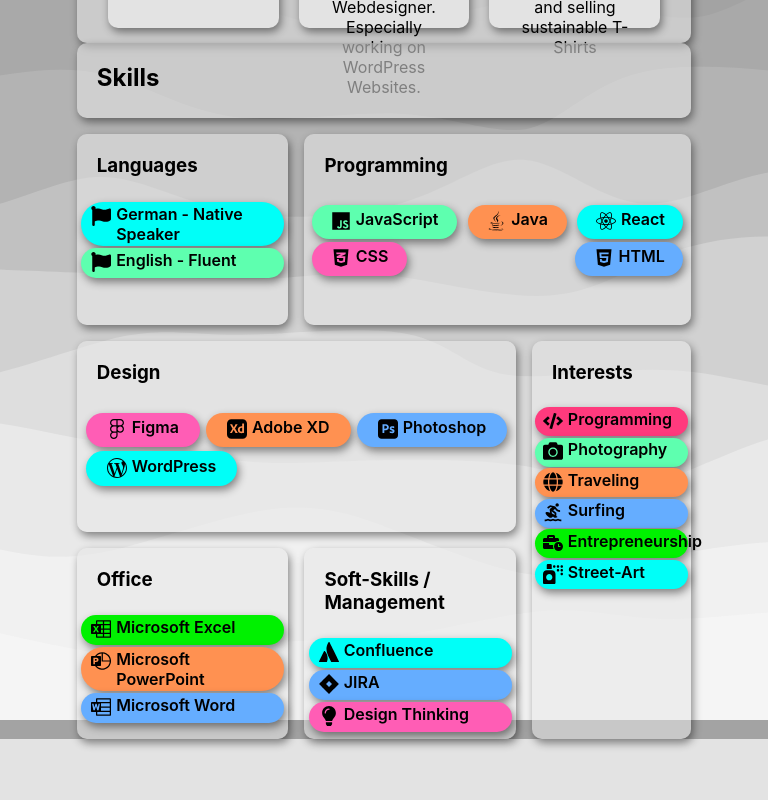
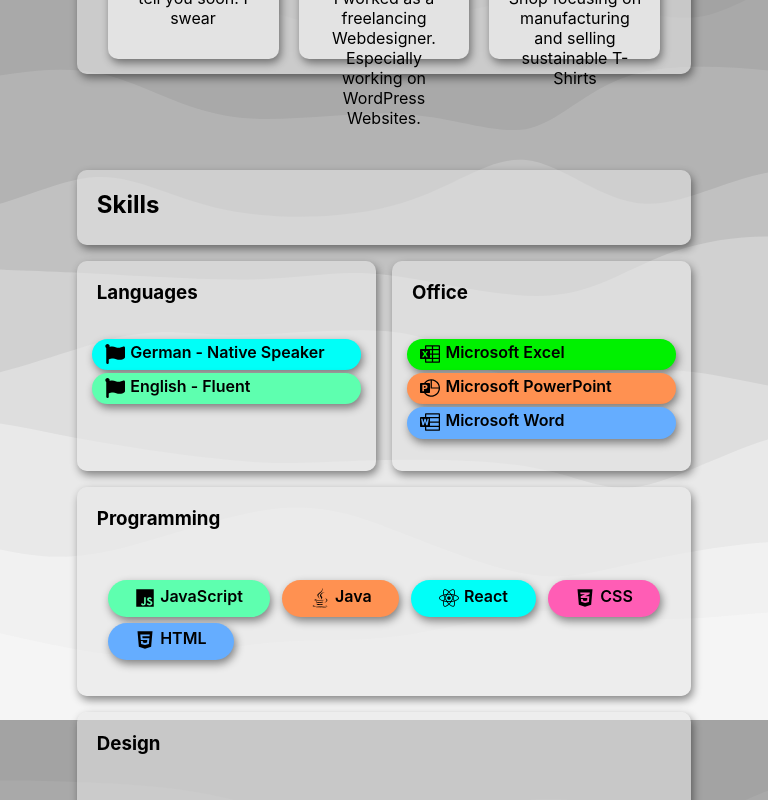
Before and after one commit to liamskydamien/me, a React (Create React App) app: page / in a window 768 px wide. Shown: the part 1680-2480 px from the top of the page. Built offline with nearby package versions, Linux system fonts and the light colour scheme.

Commit message:
mobile optimisation

```diff
--- a/src/App.css
+++ b/src/App.css
@@ -26,6 +26,7 @@
     display: grid;
     grid-template-rows: [header]75px [slider]35rem 1fr;
     grid-template-columns: 1fr;
+    margin-bottom: 5%;
   }
   .Header {
     grid-area: 1 / 1 / 2 / 2;
--- a/src/App.js
+++ b/src/App.js
@@ -9,6 +9,7 @@
 import Skills from "./Components/Skills/Skills";
 import Footer from "./Components/Footer/Footer";
 import Experience from "./Components/Content/Experience";
+import Skill from "./Components/Skills/Skill";
 
 function App() {
     const defaultDark = window.matchMedia('(prefers-color-scheme: dark)').matches;
@@ -36,9 +37,7 @@
                         </Card>
                     </div>
                     <Experience className="experiences" theme={theme}/>
-                    <div className="Skills">
-                        <Skills/>
-                    </div>
+                    <Skills/>
                     <div className="Projects">
                     </div>
                 </div>
--- a/src/Components/Skills/Skills.module.css
+++ b/src/Components/Skills/Skills.module.css
@@ -1,17 +1,84 @@
-.layout{
-    display: grid;
-    grid-template-rows: [header] 75px 1fr 1fr 1fr;
-    grid-template-columns: 1fr 1fr 1fr;
-    grid-gap: 1rem;
-    /*margin: 1rem 0;*/
+
+@media (min-width: 768px) {
+    .layout{
+        display: grid;
+        grid-template-rows: [header] 75px 1fr 1fr 1fr;
+        grid-template-columns: 1fr 1fr 1fr;
+        grid-gap: 1rem;
+        margin: 1rem 0;
+    }
+
+
+    .header{
+        grid-row: header;
+        grid-column: 1 / 4;
+    }
+
+    .languages{
+        grid-row: 2;
+        grid-column: 1;
+    }
+
+    .programming{
+        grid-row: 2;
+        grid-column: 2 / 4;
+    }
+
+    .design{
+        grid-row: 3;
+        grid-column: 1 / 3;
+    }
+
+    .hobbies{
+        grid-row: 3 / 5;
+        grid-column: 3;
+    }
+
+    .communication{
+        grid-row: 4;
+        grid-column: 1;
+    }
+
+    .management{
+        grid-row: 4;
+        grid-column: 2;
+    }
 }
 
-@media (max-width: 768px) {
+/*.layout{*/
+/*    display: grid;*/
+/*    grid-template-rows: [header] 75px 1fr 1fr 1fr;*/
+/*    grid-template-columns: 1fr 1fr 1fr;*/
+/*    grid-gap: 1rem;*/
+/*    !*margin: 1rem 0;*!*/
+/*}*/
+
+.content{
+    display: flex;
+    padding: 5%;
+    justify-content: space-between;
+    flex-wrap: wrap;
+}
+
+.list{
+    display: -ms-flex;
+    padding: 5%;
+}
+
+@media(max-width: 768px) {
     .layout{
         display: grid;
         grid-template-rows: [header] 75px 1fr 1fr 1fr;
         grid-template-columns: 1fr 1fr;
+        margin: 6rem 0;
+        grid-gap: 1rem;
     }
+
+    .header{
+        grid-row: header;
+        grid-column: 1 / 3;
+    }
+
     .languages{
         grid-row: 2;
         grid-column: 1 / 2;
@@ -79,50 +146,3 @@
         grid-column: 1 / 2;
     }
 }
-
-.content{
-    display: flex;
-    padding: 2%;
-    justify-content: space-between;
-    flex-wrap: wrap;
-}
-
-.list{
-    display: -ms-flex;
-    padding: 2%;
-}
-
-.header{
-    grid-row: header;
-    grid-column: 1 / 4;
-}
-
-.languages{
-    grid-row: 2;
-    grid-column: 1;
-}
-
-.programming{
-    grid-row: 2;
-    grid-column: 2 / 4;
-}
-
-.design{
-    grid-row: 3;
-    grid-column: 1 / 3;
-}
-
-.hobbies{
-    grid-row: 3 / 5;
-    grid-column: 3;
-}
-
-.communication{
-    grid-row: 4;
-    grid-column: 1;
-}
-
-.management{
-    grid-row: 4;
-    grid-column: 2;
-}
```
